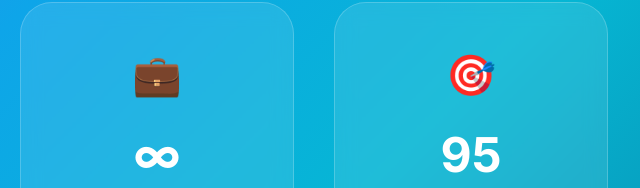
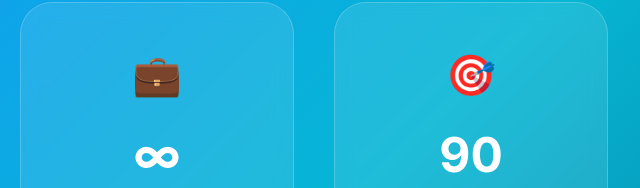
Before and after one commit to sathwikshetty0/aerowave, a plain HTML site: page index.html in a window 1280 px wide. Shown: the part 7238-7426 px from the top of the page, 640-1280 px from the left. Drawn offline with Linux system fonts and the light colour scheme.

Commit message:
aerowave v3.1

```diff
--- a/index.html
+++ b/index.html
@@ -420,7 +420,7 @@
 
                 <div class="impact-card">
                     <span class="impact-icon">🎯</span>
-                    <span class="impact-number">95</span>
+                    <span class="impact-number">90</span>
                     <span class="impact-unit">Percent</span>
                     <span class="impact-label">Detection accuracy rate</span>
                 </div>
```
